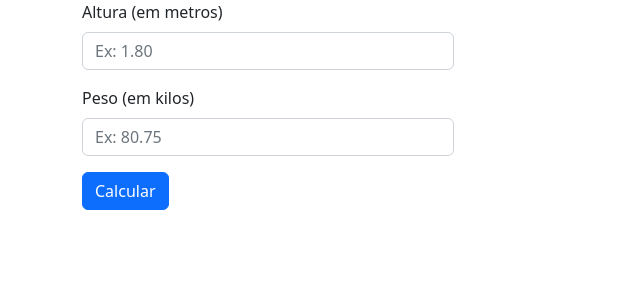
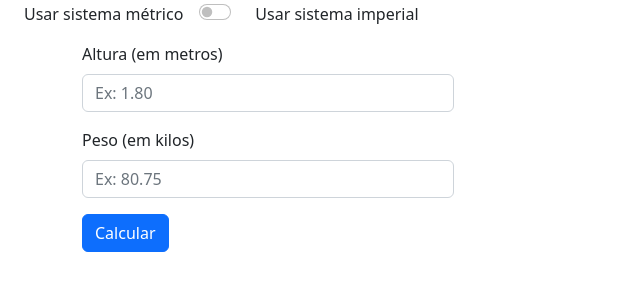
Before and after one commit to b0ssard/CalculadoraIMC2, a React (Create React App) app: page / in a window 1280 px wide. Shown: the top 300 px of the page, without its empty margins (0-640 px from the left). Built offline with nearby package versions, Linux system fonts and the light colour scheme.

Commit message:
All the functions are working. Only missing the styling.

```diff
--- a/src/elements/App.jsx
+++ b/src/elements/App.jsx
@@ -3,7 +3,9 @@ import Form from "./Form";
 import SubmitButton from "./Button";
 import weightClasses from "./data";
 import Cards from "./Cards";
+import Switch from "./Switch";
 import "bootstrap/dist/css/bootstrap.min.css";
+import "bootstrap/dist/js/bootstrap.bundle.min";
 
 function App() {
   const [height, setHeight] = useState("");
@@ -11,6 +13,7 @@ function App() {
   const [showCard, setShowCard] = useState(false);
   const [bmi, setBmi] = useState("");
   const [weightClass, setWeightClass] = useState("");
+  const [system, setSystem] = useState("metric");
 
   const handleInputChange = (name, value) => {
     if (name === "height") {
@@ -20,9 +23,18 @@ function App() {
     }
   };
 
+  const toggleSystem = () => {
+    setSystem(system === "metric" ? "imperial" : "metric");
+  };
+
   const calculateBmi = (event) => {
     event.preventDefault();
-    const bmi = parseFloat((weight / (height * height)).toFixed(2));
+    let bmi;
+    if (system === "metric") {
+      bmi = parseFloat((weight / (height * height)).toFixed(2));
+    } else {
+      bmi = parseFloat(((weight * 703) / (height * height)).toFixed(2));
+    }
     const calculatedWeightClass = weightClasses.find(
       (wc) => bmi >= wc.bmiMin && bmi <= wc.bmiMax
     );
@@ -35,18 +47,19 @@ function App() {
 
   return (
     <div>
+      <Switch system={system} toggleSystem={toggleSystem} />
       <Form
         inputId="inputHeight"
-        label="Altura (em metros)"
-        placeholder="Ex: 1.80"
+        label={`Altura (em ${system === "metric" ? "metros" : "polegadas"})`}
+        placeholder={`Ex: ${system === "metric" ? "1.80" : "70"}`}
         name="height"
         value={height}
         onChange={handleInputChange}
       />
       <Form
         inputId="inputWeight"
-        label="Peso (em kilos)"
-        placeholder="Ex: 80.75"
+        label={`Peso (em ${system === "metric" ? "kilos" : "libras"})`}
+        placeholder={`Ex: ${system === "metric" ? "80.75" : "150"}`}
         name="weight"
         value={weight}
         onChange={handleInputChange}
@@ -62,6 +75,7 @@ function App() {
           weight={weight}
           height={height}
           def={weightClass.def}
+          system={system}
         />
       )}
     </div>
--- a/src/elements/Cards.jsx
+++ b/src/elements/Cards.jsx
@@ -23,6 +23,12 @@ function Cards(props) {
             {props.title}.
           </CardText>
           <CardText>{props.def}</CardText>
+          <CardText>
+            Para mais informações:{" "}
+            <a href="https://bvsms.saude.gov.br/obesidade-18/#:~:text=A%20obesidade%20%C3%A9%20o%20ac%C3%BAmulo,que%20o%20gasto%20energ%C3%A9tico%20correspondente.">
+              Ministério da Saúde
+            </a>
+          </CardText>
         </CardBody>
       </Card>
     </div>
--- /dev/null
+++ b/src/elements/Switch.jsx
@@ -0,0 +1,28 @@
+import React from "react";
+
+function Switch(props) {
+  const { system, toggleSystem } = props;
+
+  return (
+    <div className="form-check mb-3">
+      <label htmlFor="toggleSystem" className="form-check-label">
+        Usar sistema métrico
+      </label>
+      <label className="form-switch mx-3">
+        <input
+          type="checkbox"
+          checked={system === "imperial"}
+          onChange={toggleSystem}
+          className="form-check-input"
+          id="toggleSystem"
+        />
+        <span className="slider round"></span>
+      </label>
+      <label htmlFor="toggleSystem" className="form-check-label">
+        Usar sistema imperial
+      </label>
+    </div>
+  );
+}
+
+export default Switch;
```
Also changed, not shown: 1 other file (tests, documents, lock files or other folders).
